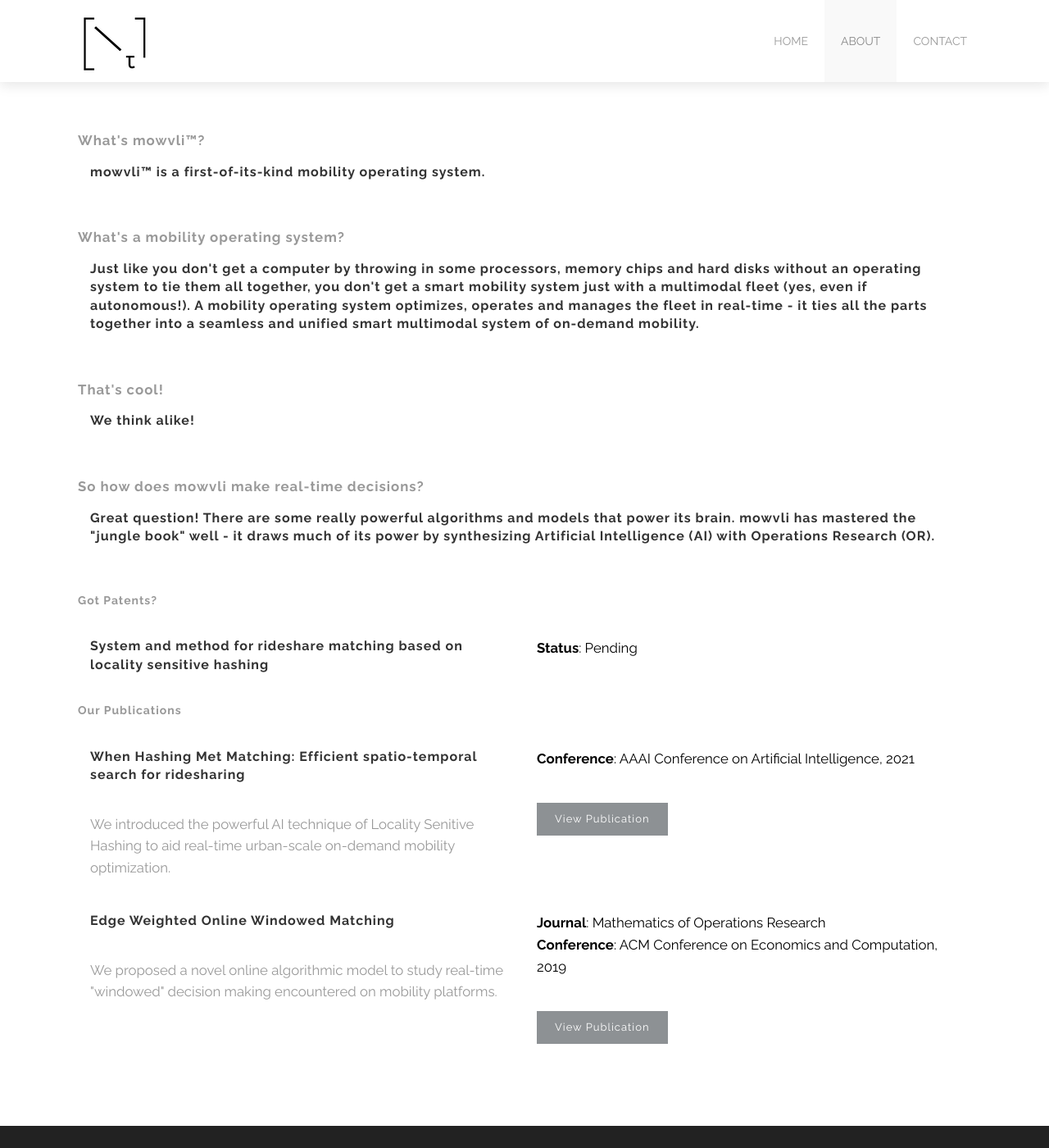
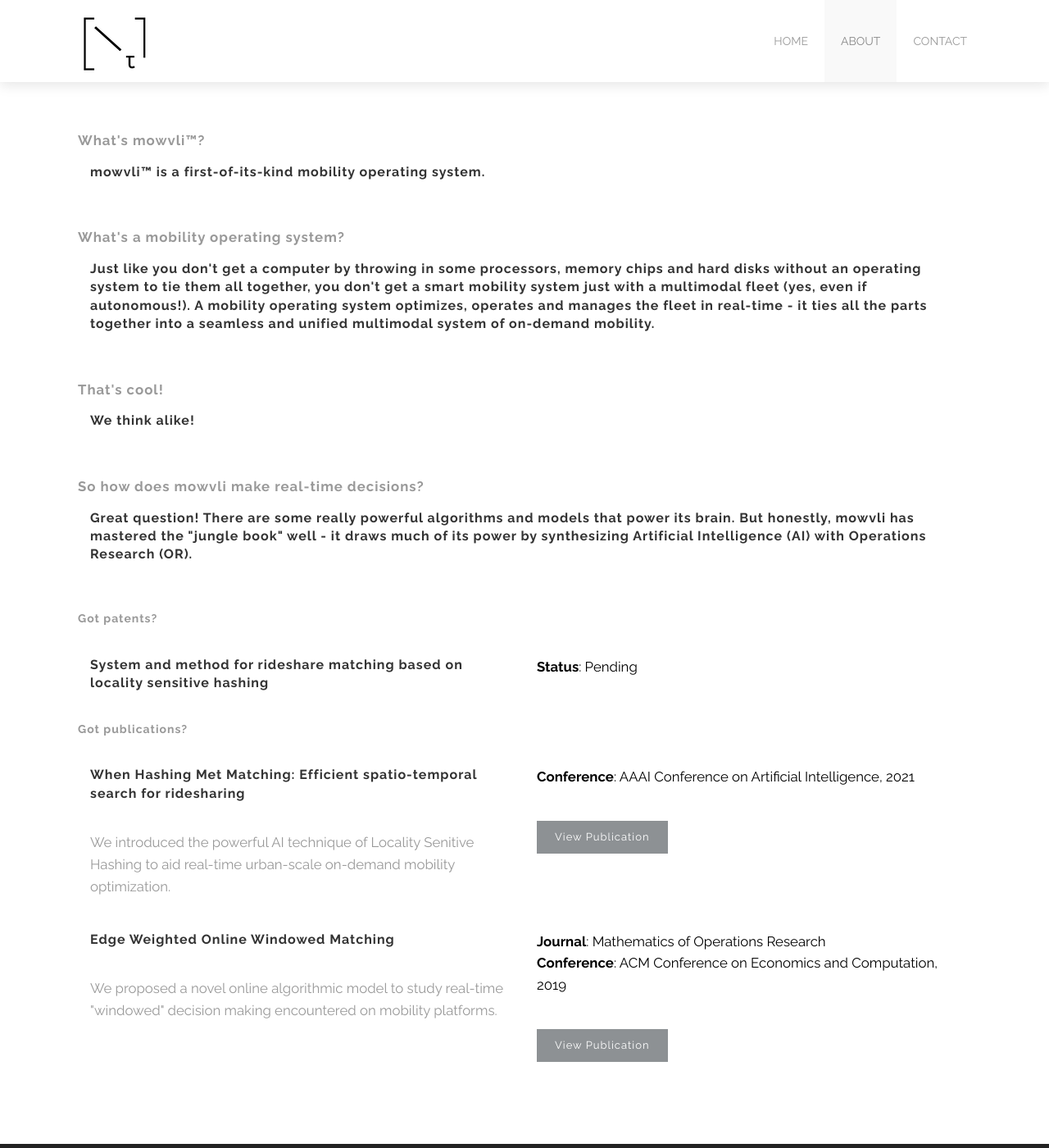
Before and after one commit to turingres/turingres.github.io, a Jekyll site: the page built from about.html, in a window 1280 px wide and 1400 px high. Shown: the whole window at 82% size. Built offline with Jekyll 4.4.1, drawn with Linux system fonts in a browser that asks for light colours.

Commit message:
about updated

```diff
--- a/about.html
+++ b/about.html
@@ -40,7 +40,7 @@
         <h3>Just like you don't get a computer by throwing in some processors, memory chips and hard disks
           without an operating system to tie them all together, you don't get a smart mobility system just
           with a multimodal fleet (yes, even if autonomous!). A mobility operating system optimizes, operates and manages
-          the fleet in real-time - it ties all the parts together into a seamless and unified smart multimodal system
+          the fleet in real-time - it ties all the parts together into a seamless and unified multimodal system
           of on-demand mobility.
         </h3> <br>
       </div>
@@ -65,7 +65,7 @@
       <h4 style='color: #999'> <big> So how does mowvli make real-time decisions? </big> </h4>
       <div class='medium-12 columns'>
         <h3> Great question! There are some really powerful algorithms and models that power its brain.
-          mowvli has  mastered the "jungle book" well - it draws much of its power by synthesizing
+          But honestly, mowvli has  mastered the "jungle book" well - it draws much of its power by synthesizing
           Artificial Intelligence (AI) with Operations Research (OR).
         </h3> <br>
       </div>
@@ -76,7 +76,7 @@
 <div class='full'>
   <div class='row'>
     <div class='medium-16 columns'>
-      <h4 style='color: #999'>Got Patents?</h4>
+      <h4 style='color: #999'>Got patents?</h4>
       {% for patent in page.patents %}
         <div class='full'>
           <div class='row'>
@@ -105,7 +105,7 @@
 <div class='full'>
   <div class='row'>
     <div class='medium-16 columns'>
-      <h4 style='color: #999'>Our Publications</h4>
+      <h4 style='color: #999'>Got publications?</h4>
       {% for publication in page.publications %}
         <div class='full'>
           <div class='row'>
```
